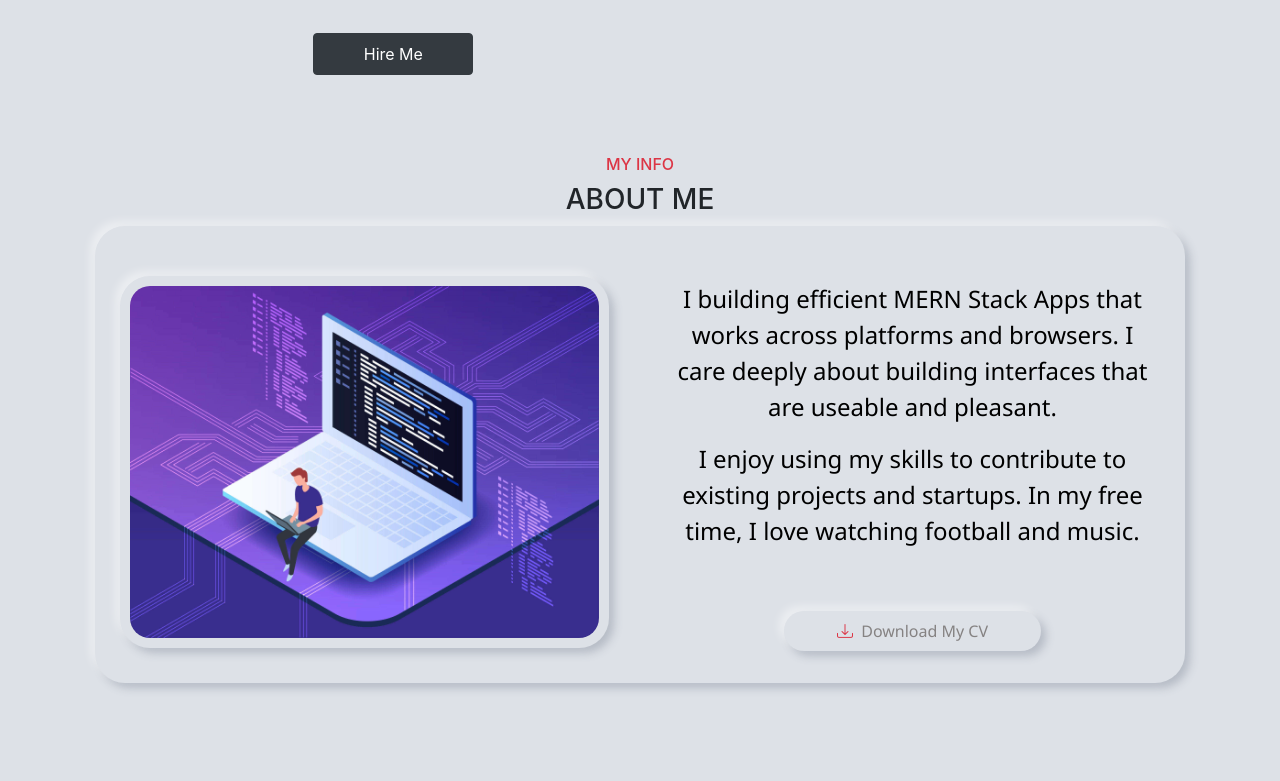
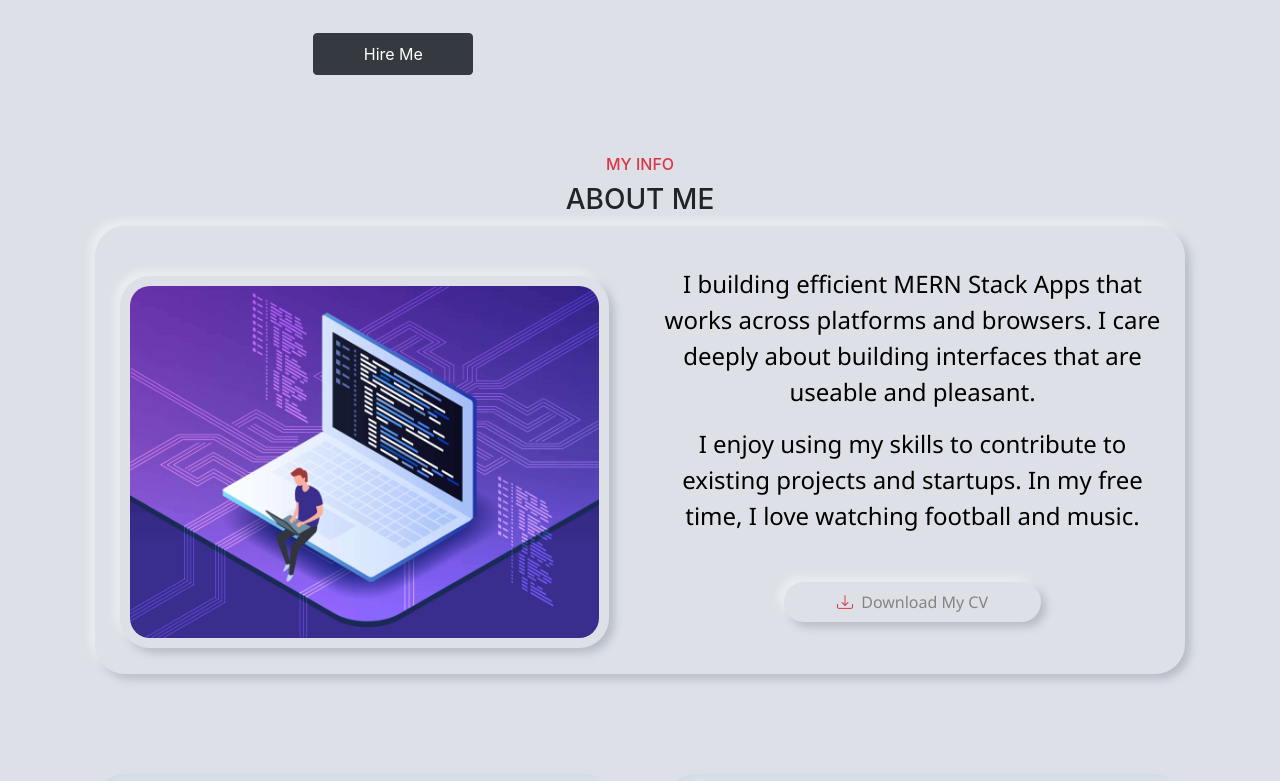
Before and after one commit to ekeneakubue/ekene-portfolio, a React (Create React App) app: page / in a window 1280 px wide. Shown: the part 556-1337 px from the top of the page. Built offline with nearby package versions, Linux system fonts and the light colour scheme.

Commit message:
update social icons

```diff
--- a/src/pages/about/About.css
+++ b/src/pages/about/About.css
@@ -122,7 +122,7 @@ table{
     padding-top: 2rem;
 }
 .about-block{
-    padding: 1.4rem;
+    padding: 0.5rem;
     font-size: 1.5rem;
     text-align: center;
     font-family: 'Segoe UI', Tahoma, Geneva, Verdana, sans-serif;
```
